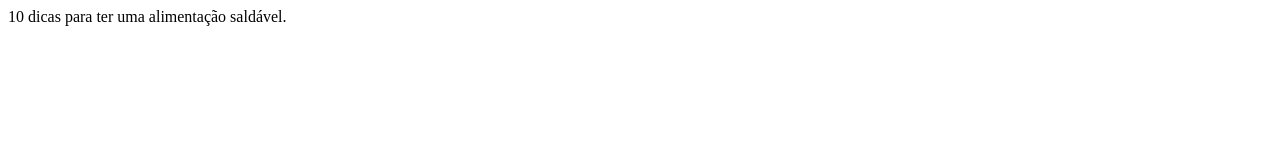
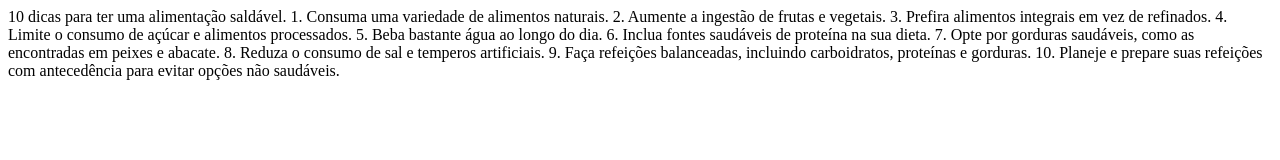
Before and after one commit to douglasdeodato12/dg, a plain HTML site: page index.html in a window 1280 px wide. Drawn offline with Linux system fonts and the light colour scheme.

Commit message:
Add files via upload

```diff
--- a/index.html
+++ b/index.html
@@ -7,5 +7,16 @@
 </head>
 <body>
     10 dicas para ter uma alimentação saldável.
+
+    1. Consuma uma variedade de alimentos naturais.
+    2. Aumente a ingestão de frutas e vegetais.
+    3. Prefira alimentos integrais em vez de refinados.
+    4. Limite o consumo de açúcar e alimentos processados.
+    5. Beba bastante água ao longo do dia.
+    6. Inclua fontes saudáveis de proteína na sua dieta.
+    7. Opte por gorduras saudáveis, como as encontradas em peixes e abacate.
+    8. Reduza o consumo de sal e temperos artificiais.
+    9. Faça refeições balanceadas, incluindo carboidratos, proteínas e gorduras.
+    10. Planeje e prepare suas refeições com antecedência para evitar opções não saudáveis.
 </body>
 </html>
```
